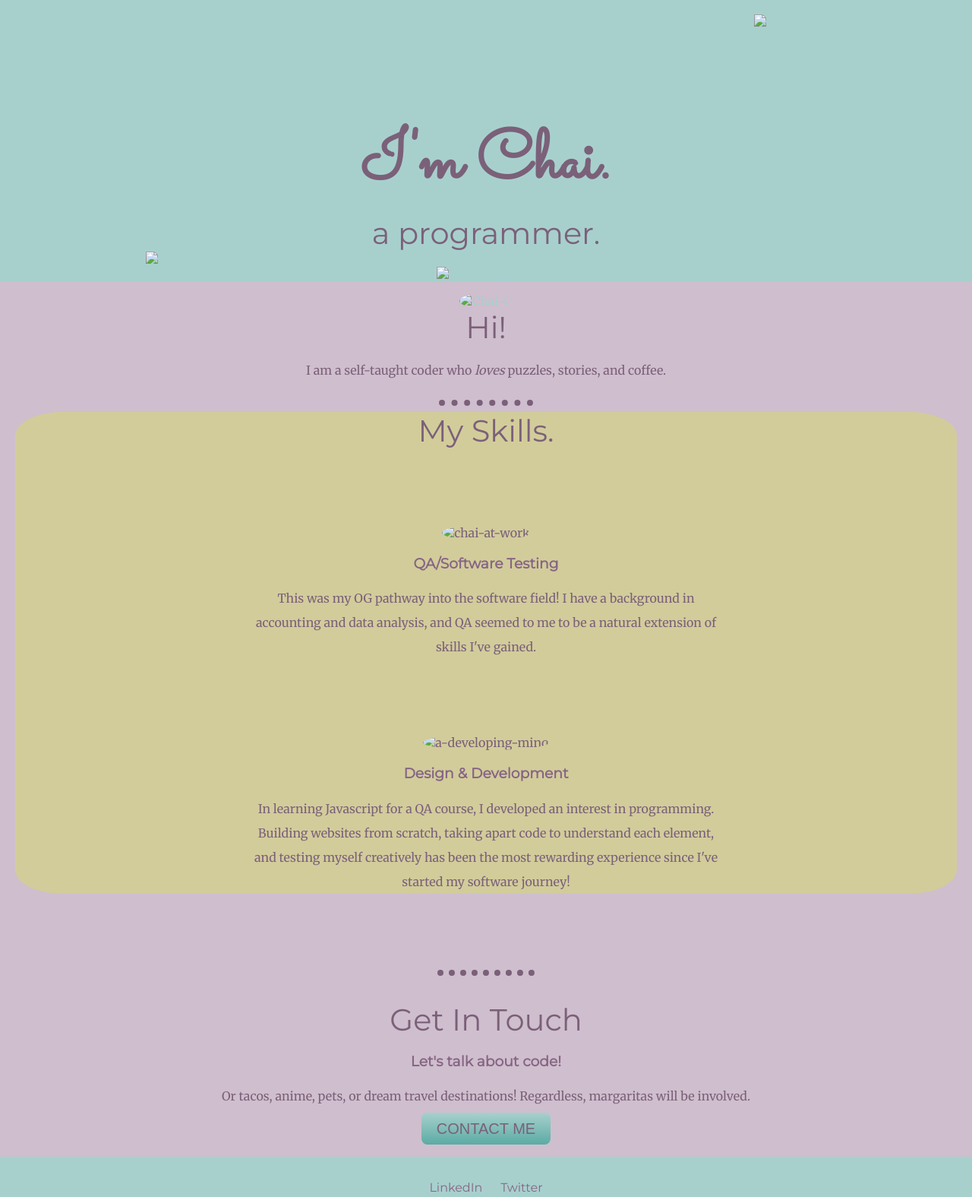
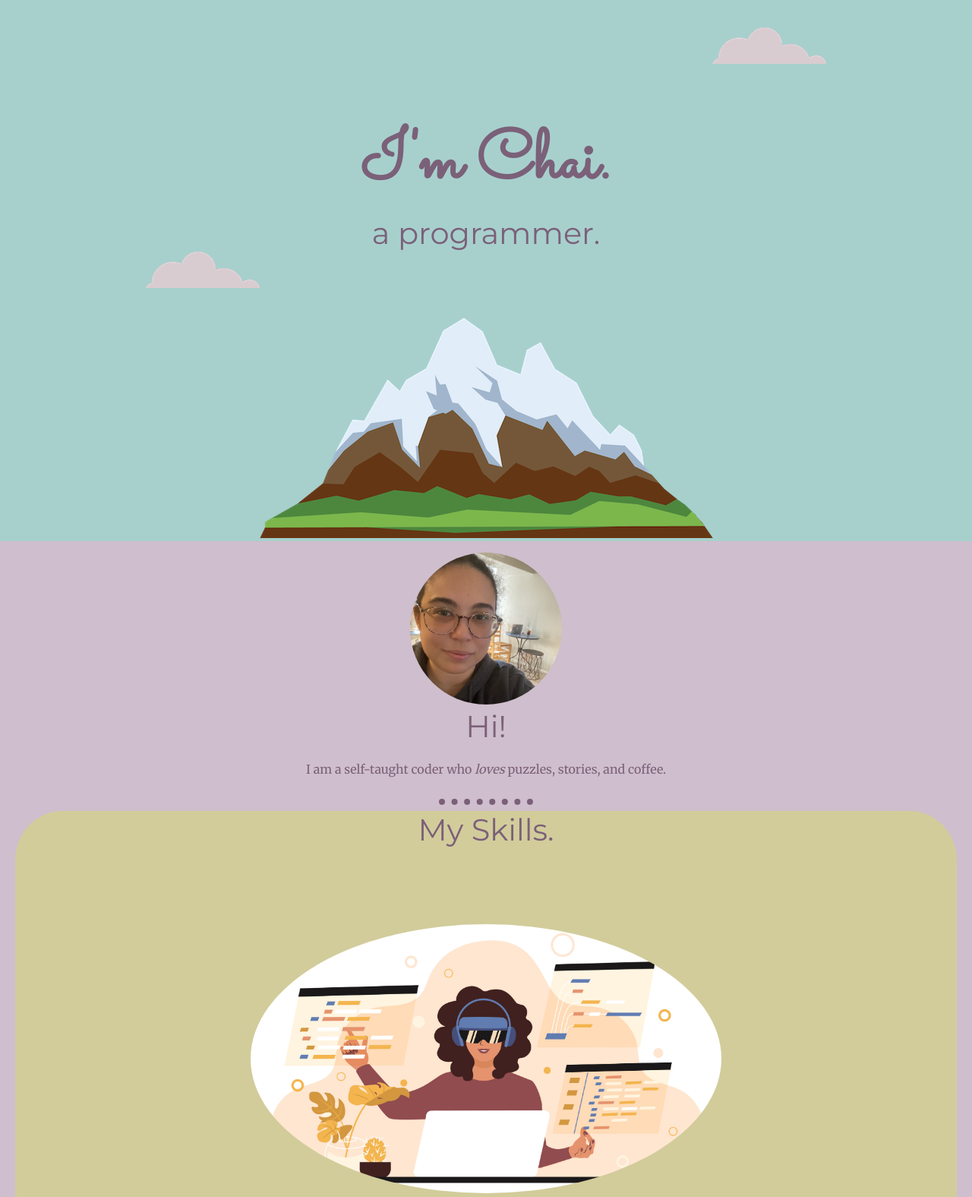
Before and after one commit to chai-silverstein/cup-o-chai, a plain HTML site: page index.html in a window 1280 px wide. Shown: the top 1575 px of the page at 76% size. Drawn offline with Linux system fonts and the light colour scheme; files that its build step writes are made by us from their sources.

Commit message:
Update index.html

```diff
--- a/index.html
+++ b/index.html
@@ -4,25 +4,25 @@
   <head>
     <meta charset="utf-8">
     <title>CUP O' CHAI</title>
-    <link rel="icon" href="images/chai.ico">
+    <link rel="icon" href="chai.ico">
     <link rel="preconnect" href="https://fonts.googleapis.com">
     <link rel="preconnect" href="https://fonts.gstatic.com" crossorigin>
     <link href="https://fonts.googleapis.com/css2?family=Merriweather&family=Montserrat&family=Sacramento&family=Ubuntu&display=swap" rel="stylesheet">
-    <link rel="stylesheet" href="css/styles.css">
+    <link rel="stylesheet" href="styles.css">
   </head>
 
   <body>
     <div class="top-div">
-      <img class="top-cloud" src="images/cloud.png" alt="cloud-img">
+      <img class="top-cloud" src="cloud.png" alt="cloud-img">
       <h1>I'm Chai.</h1>
       <h2>a programmer.</h2>
-      <img class="bottom-cloud" src="images/cloud.png" alt="cloud-img">
+      <img class="bottom-cloud" src="cloud.png" alt="cloud-img">
       <br>
-      <img class="mountain" src="images/mountain.png" alt="mountain-img">
+      <img class="mountain" src="mountain.png" alt="mountain-img">
     </div>
     <div class="mid-div">
       <div class="profile">
-        <img class="circular" src="images/IMG_4266.jpg" alt="Chai-C">
+        <img class="circular" src="IMG_4266.jpg" alt="Chai-C">
         <h2>Hi!</h2>
         <p class="coder">I am a self-taught coder who <em>loves</em> puzzles, stories, and coffee.</p>
       </div>
@@ -30,12 +30,12 @@
       <div class="skills">
         <h2>My Skills.</h2>
         <div class="skill-row">
-          <img class="developing skill-image" src="images/chai-work.jpeg" alt="chai-at-work">
+          <img class="developing skill-image" src="chai-work.jpeg" alt="chai-at-work">
           <h3>QA/Software Testing</h3>
           <p>This was my OG pathway into the software field! I have a background in accounting and data analysis, and QA seemed to me to be a natural extension of skills I've gained.</p>
         </div>
         <div class="skill-row">
-          <img class="developing skill-image" src="images/a-developing-mind.jpeg" alt="a-developing-mind">
+          <img class="developing skill-image" src="a-developing-mind.jpeg" alt="a-developing-mind">
           <h3>Design & Development</h3>
           <p class="coder">In learning Javascript for a QA course, I developed an interest in programming. Building websites from scratch, taking apart code to understand each element, and testing myself creatively has been the most rewarding
             experience since I've
```
